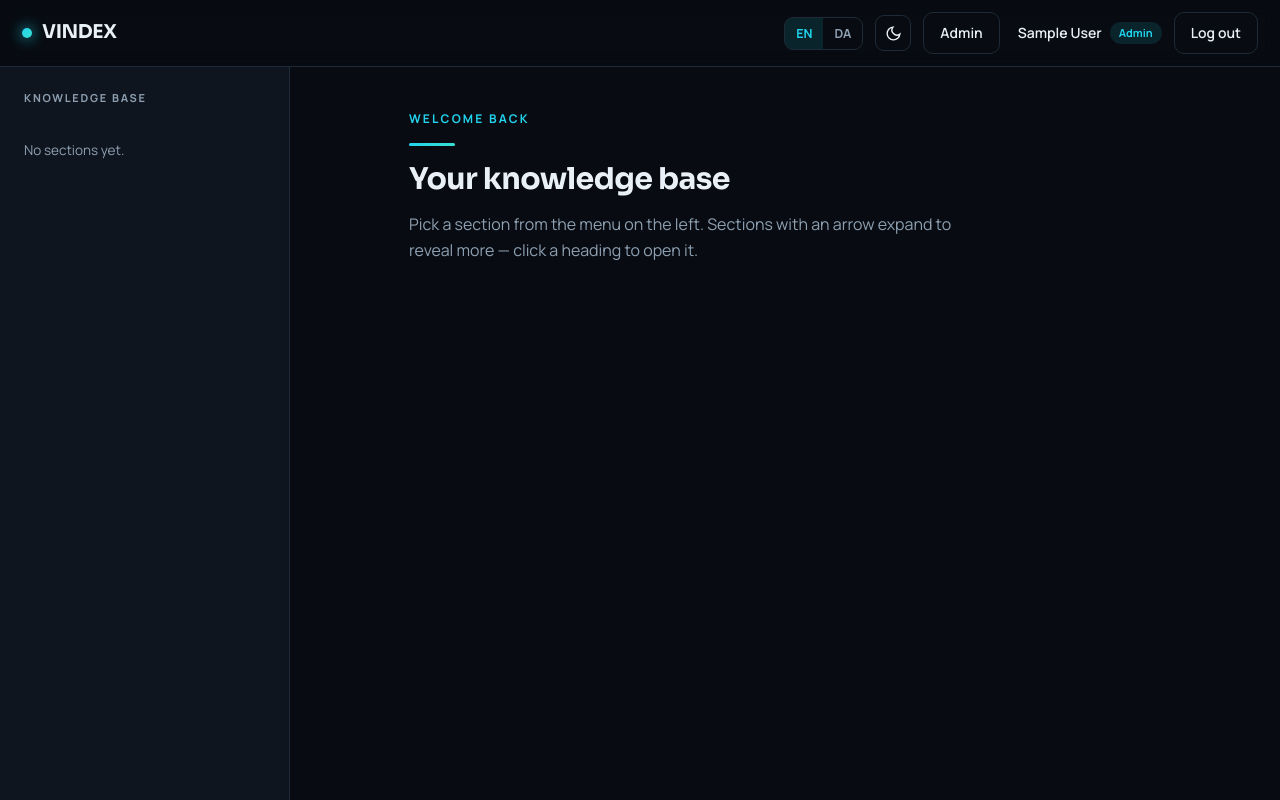
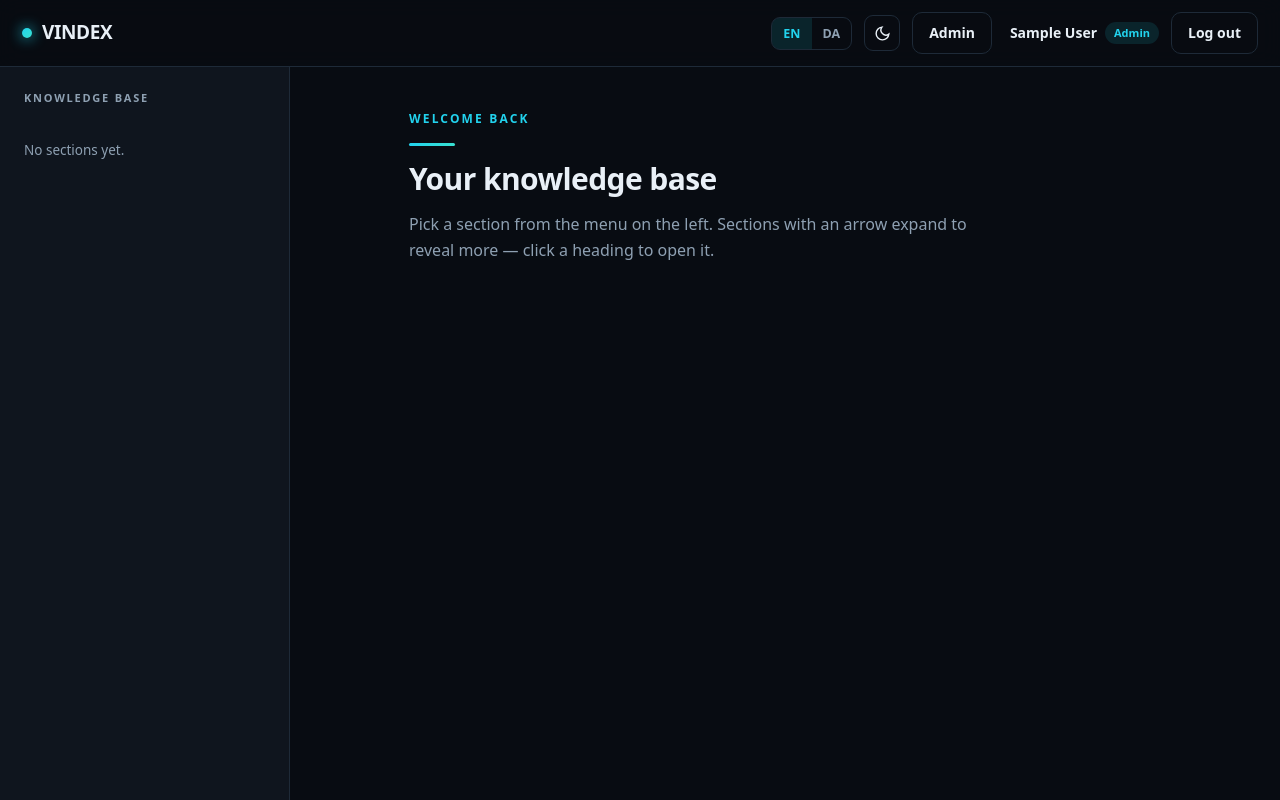
Before and after one commit to anirudhatalmale6-alt/vindex-members, a PHP site: page / in a window 1280 px wide. Run offline with PHP 8.4, Linux system fonts and the light colour scheme; the visitor is signed in with stand-in values (Sample User, id 1); data that the repository does not hold is empty; some libraries are stand-ins or nearby versions.

Commit message:
Website text: font picker with preview; self-hosted fonts in the members area
Co-Authored-By: Claude Opus 5.5 (1M context) <noreply@anthropic.com>

```diff
--- a/assets/admin.css
+++ b/assets/admin.css
@@ -101,3 +101,7 @@ html[data-theme="light"] .flash.err{color:#b91c1c}
 .st-log th,.st-log td{text-align:left;padding:6px 8px;border-bottom:1px solid var(--line);vertical-align:top}
 .st-log th{color:var(--muted);font-weight:600;font-size:12px;text-transform:uppercase;letter-spacing:.04em}
 .st-log td.ok{color:var(--ok,#34d399)} .st-log td.bad{color:#f87171}
+
+/* Website text: font picker */
+.st-font select{max-width:340px;font-size:15px}
+.st-fprev{margin-top:10px;padding:12px 14px;border:1px dashed var(--line);border-radius:10px;font-size:20px;line-height:1.3;color:var(--text,inherit)}
--- a/index.php
+++ b/index.php
@@ -31,9 +31,7 @@ $sections = fetch_sections();
 <meta charset="UTF-8">
 <meta name="viewport" content="width=device-width, initial-scale=1.0">
 <title>Vindex — Knowledge Base</title>
-<link rel="preconnect" href="https://fonts.googleapis.com">
-<link rel="preconnect" href="https://fonts.gstatic.com" crossorigin>
-<link href="https://fonts.googleapis.com/css2?family=Sora:wght@400;500;600;700&family=Manrope:wght@400;500;600;700&display=swap" rel="stylesheet">
+<link rel="stylesheet" href="../assets/fonts/fonts.css"><!-- self-hosted: nothing is sent to Google -->
 <link rel="stylesheet" href="<?= e(asset_url('assets/app.css')) ?>">
 <script>try{document.documentElement.setAttribute('data-theme',localStorage.getItem('vindex-theme')||'dark');}catch(e){}</script>
 </head>
--- a/install.php
+++ b/install.php
@@ -155,7 +155,7 @@ else {
 <meta charset="UTF-8"><meta name="viewport" content="width=device-width, initial-scale=1.0">
 <meta name="robots" content="noindex">
 <title>Vindex — Install</title>
-<link href="https://fonts.googleapis.com/css2?family=Sora:wght@400;600;700&family=Manrope:wght@400;500;600&display=swap" rel="stylesheet">
+<link rel="stylesheet" href="../assets/fonts/fonts.css"><!-- self-hosted: nothing is sent to Google -->
 <link rel="stylesheet" href="<?= e(asset_url('assets/app.css')) ?>">
 <style>
   .hint{font-size:13px;color:var(--muted);margin-top:4px;line-height:1.45}
--- a/login.php
+++ b/login.php
@@ -36,9 +36,7 @@ $lockDa = 'For mange forsøg. Vent venligst ca. ' . $lockMins . ' minut' . ($loc
 <meta charset="UTF-8">
 <meta name="viewport" content="width=device-width, initial-scale=1.0">
 <title>Vindex — Member Login</title>
-<link rel="preconnect" href="https://fonts.googleapis.com">
-<link rel="preconnect" href="https://fonts.gstatic.com" crossorigin>
-<link href="https://fonts.googleapis.com/css2?family=Sora:wght@400;500;600;700&family=Manrope:wght@400;500;600;700&display=swap" rel="stylesheet">
+<link rel="stylesheet" href="../assets/fonts/fonts.css"><!-- self-hosted: nothing is sent to Google -->
 <link rel="stylesheet" href="<?= e(asset_url('assets/app.css')) ?>">
 <script>try{document.documentElement.setAttribute('data-theme',localStorage.getItem('vindex-theme')||'dark');}catch(e){}</script>
 </head>
```
Also changed, not shown: admin.php (+12 -4 lines).
